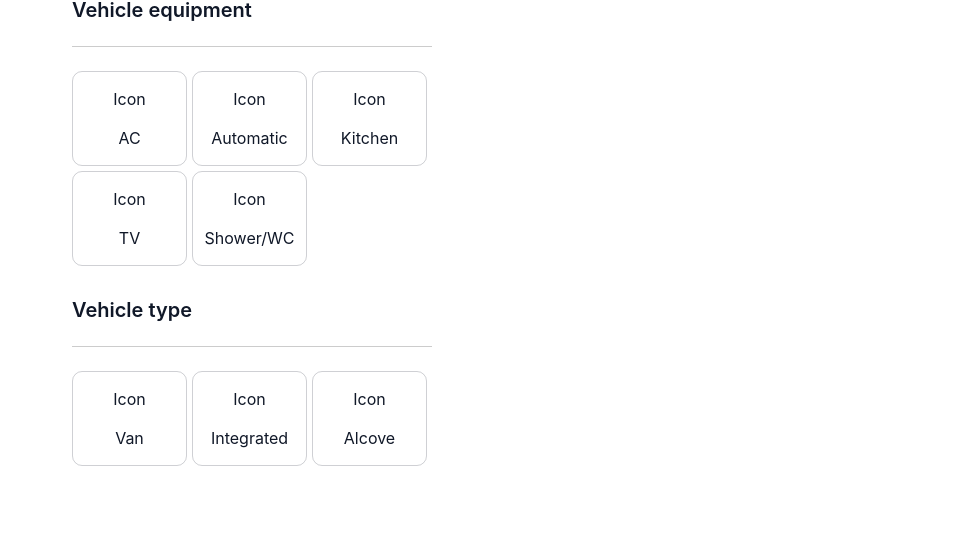
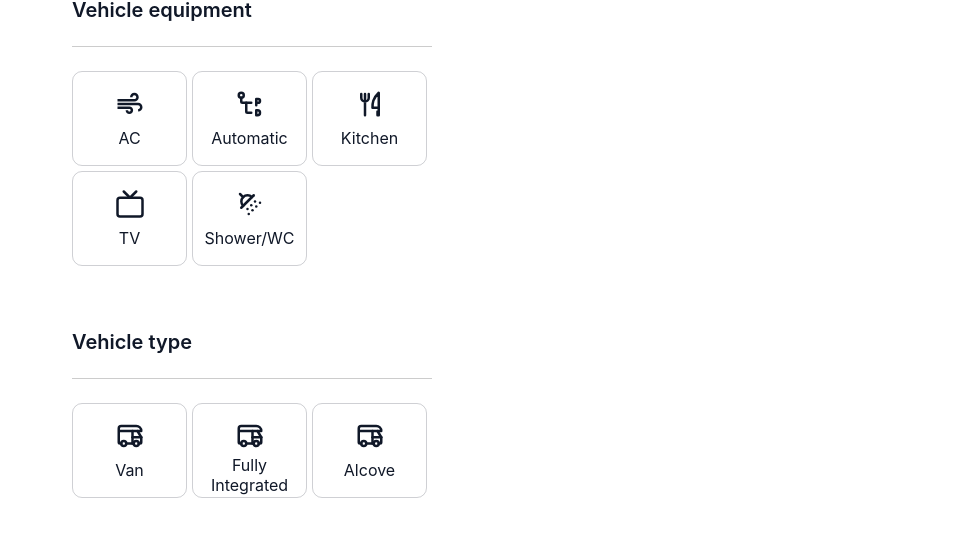
Before and after one commit to YuliyaRoslikova/camper, a React (Vite) app: page /catalog in a window 1280 px wide. Shown: the part 245-793 px from the top of the page, without its empty margins (0-965 px from the left). Built offline with nearby package versions, Linux system fonts and the light colour scheme; no server answers.

Commit message:
add icons

```diff
--- a/src/components/feature-items/FeatureItems.jsx
+++ b/src/components/feature-items/FeatureItems.jsx
@@ -1,17 +1,49 @@
+import { IoBedOutline, IoPeopleOutline } from 'react-icons/io5';
 import css from './FeatureItems.module.css';
+import { MdAir, MdOutlineLocalGasStation } from 'react-icons/md';
+import { TbAutomaticGearbox, TbToolsKitchen2 } from 'react-icons/tb';
 
-const FeatureItems = ({ advert }) => {
-  const { details } = advert;
+const FeatureItems = ({ advert, full = false }) => {
+  const { details, adults, transmission, engine } = advert;
+  const getItem = key => {
+    switch (key) {
+      case 'kitchen':
+        return details[key] ? (
+          <li className={css.feature}>
+            <TbToolsKitchen2 /> Kitchen
+          </li>
+        ) : null;
+      case 'beds':
+        return details[key] ? (
+          <li className={css.feature}>
+            <IoBedOutline /> {details[key]} {details[key] === 1 ? 'bed' : 'beds'}
+          </li>
+        ) : null;
+      case 'airConditioner':
+        return details[key] ? (
+          <li className={css.feature}>
+            <MdAir /> AC
+          </li>
+        ) : null;
+      default:
+        return key;
+    }
+  };
 
   return (
     <ul className={css.featureList}>
-      {Object.entries(details).map(([key, value]) => {
-        return (
-          <li className={css.feature} key={key}>
-            {key}
-          </li>
-        );
-      })}
+      <li className={css.feature}>
+        <IoPeopleOutline /> {adults} adults
+      </li>
+      <li className={css.feature}>
+        <TbAutomaticGearbox /> <span className={css.capitalize}>{transmission}</span>
+      </li>
+      <li className={css.feature}>
+        <MdOutlineLocalGasStation /> <span className={css.capitalize}>{engine}</span>
+      </li>
+      {getItem('kitchen')}
+      {getItem('beds')}
+      {getItem('airConditioner')}
     </ul>
   );
 };
--- a/src/components/feature-items/FeatureItems.module.css
+++ b/src/components/feature-items/FeatureItems.module.css
@@ -9,4 +9,12 @@
     border-radius: 100px;
     background-color: #f2f4f7;
     mix-blend-mode: multiply;
+    display: flex;
+    align-items: center;
+    justify-content: center;
+    gap: 3px;
 }
+
+.capitalize::first-letter {
+    text-transform: capitalize;
+}
--- a/src/components/features/Features.jsx
+++ b/src/components/features/Features.jsx
@@ -6,7 +6,7 @@ const Features = ({ advert }) => {
 
   return (
     <div className={css.container}>
-      <FeatureItems advert={advert} />
+      <FeatureItems advert={advert} full={true} />
       <h3 className={css.title}>Vehicle details</h3>
       <div className={css.detailsItemBox}>
         <div className={css.itemName}>Form</div>
--- a/src/components/filter/Filter.jsx
+++ b/src/components/filter/Filter.jsx
@@ -1,6 +1,9 @@
 import React, { useState } from 'react';
 import css from './Filter.module.css';
 import { SlLocationPin } from 'react-icons/sl';
+import { MdAir } from 'react-icons/md';
+import { TbAutomaticGearbox, TbCamper, TbToolsKitchen2 } from 'react-icons/tb';
+import { LuShowerHead, LuTv } from 'react-icons/lu';
 
 const Filter = () => {
   const [location, setLocation] = useState('Kyiv, Ukraine');
@@ -25,40 +28,56 @@ const Filter = () => {
       <h4 className={css.sectionTitle}>Vehicle equipment</h4>
       <ul className={css.list}>
         <li className={css.item}>
-          <span className={css.icon}>Icon</span>
-          <span>AC</span>
+          <span className={css.icon}>
+            <MdAir size={30} />
+          </span>
+          <span className={css.itemDescription}>AC</span>
         </li>
         <li className={css.item}>
-          <span className={css.icon}>Icon</span>
-          <span>Automatic</span>
+          <span className={css.icon}>
+            <TbAutomaticGearbox size={30} />
+          </span>
+          <span className={css.itemDescription}>Automatic</span>
         </li>
         <li className={css.item}>
-          <span className={css.icon}>Icon</span>
-          <span>Kitchen</span>
+          <span className={css.icon}>
+            <TbToolsKitchen2 size={30} />
+          </span>
+          <span className={css.itemDescription}>Kitchen</span>
         </li>
         <li className={css.item}>
-          <span className={css.icon}>Icon</span>
-          <span>TV</span>
+          <span className={css.icon}>
+            <LuTv size={30} />
+          </span>
+          <span className={css.itemDescription}>TV</span>
         </li>
         <li className={css.item}>
-          <span className={css.icon}>Icon</span>
-          <span>Shower/WC</span>
+          <span className={css.icon}>
+            <LuShowerHead size={30} />
+          </span>
+          <span className={css.itemDescription}>Shower/WC</span>
         </li>
       </ul>
 
       <h4 className={css.sectionTitle}>Vehicle type</h4>
       <ul className={css.list}>
         <li className={css.item}>
-          <span className={css.icon}>Icon</span>
-          <span>Van</span>
+          <span className={css.icon}>
+            <TbCamper size={30} />
+          </span>
+          <span className={css.itemDescription}>Van</span>
         </li>
         <li className={css.item}>
-          <span className={css.icon}>Icon</span>
-          <span>Integrated</span>
+          <span className={css.icon}>
+            <TbCamper size={30} />
+          </span>
+          <span className={css.itemDescription}>Fully Integrated</span>
         </li>
         <li className={css.item}>
-          <span className={css.icon}>Icon</span>
-          <span>Alcove</span>
+          <span className={css.icon}>
+            <TbCamper size={30} />
+          </span>
+          <span className={css.itemDescription}>Alcove</span>
         </li>
       </ul>
 
--- a/src/components/filter/Filter.module.css
+++ b/src/components/filter/Filter.module.css
@@ -54,14 +54,14 @@
     display: flex;
     flex-wrap: wrap;
     gap: 5px;
-    margin-bottom: 32px;
+    margin-bottom: 64px;
 }
 
 .item {
     border: 1px solid rgba(16, 24, 40, 0.2);
     border-radius: 10px;
-    padding: 17px 0;
-    min-width: 115px;
+    padding: 17px;
+    width: 115px;
     height: 95px;
     display: flex;
     align-items: center;
@@ -75,13 +75,16 @@
     cursor: pointer;
 }
 
+.itemDescription {
+    text-align: center;
+}
+
 .btn {
     padding: 16px 60px;
     border: 1px solid #E44848;
     border-radius: 200px;
     background-color: #E44848;
     align-self: start;
-    margin-top: 64px;
     font-weight: 500;
     font-size: 16px;
     line-height: 1.5;
```
